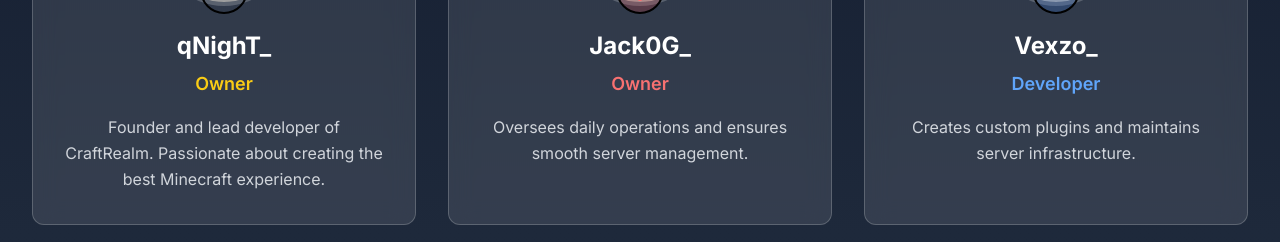
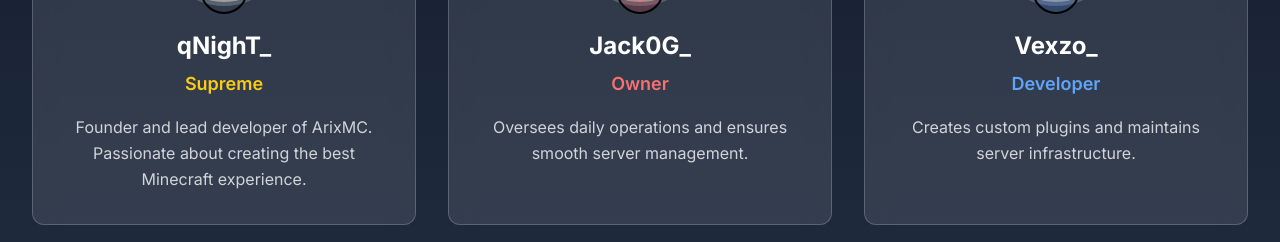
Before and after one commit to rredefined/arixmc, a Next.js app: page /staff in a window 1280 px wide. Shown: the part 519-761 px from the top of the page. Built offline with nearby package versions, Linux system fonts and the light colour scheme; grey boxes are pictures that could not be loaded.

Commit message:
Update page.tsx

```diff
--- a/app/staff/page.tsx
+++ b/app/staff/page.tsx
@@ -4,8 +4,8 @@ import Image from "next/image"
 const staffMembers = [
   {
     name: "qNighT_",
-    role: "Owner",
-    description: "Founder and lead developer of CraftRealm. Passionate about creating the best Minecraft experience.",
+    role: "Supreme",
+    description: "Founder and lead developer of ArixMC. Passionate about creating the best Minecraft experience.",
     avatar:
       "https://i.imgur.com/zK2XeEj.png",
     icon: Crown,
```
